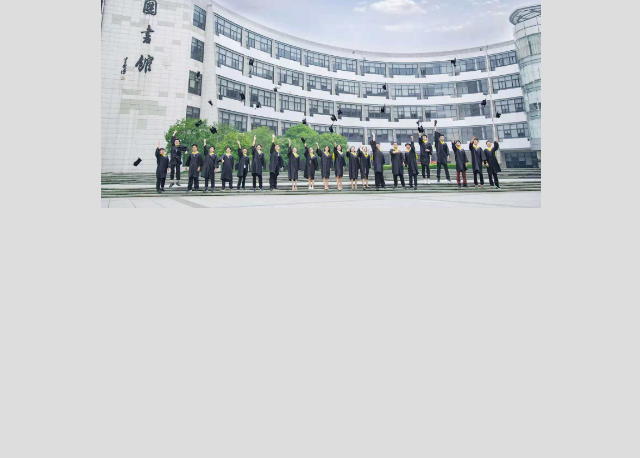
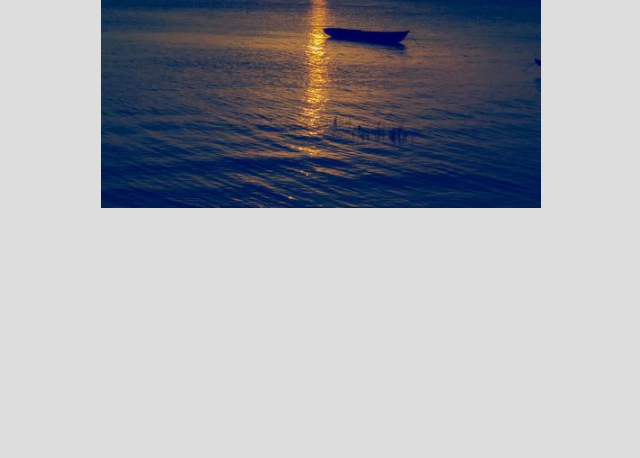
Before and after one commit to yyeexin/bilibili-html-demo, a plain HTML site: page FloatPhoto.html in a window 1280 px wide. Shown: the part 342-800 px from the top of the page, without its empty margins (319-959 px from the left). Drawn offline with Linux system fonts and the light colour scheme.

Commit message:
change image

```diff
--- a/FloatPhoto.html
+++ b/FloatPhoto.html
@@ -94,7 +94,7 @@
 	</head>
 	<body>
 		<div class="image middle">
-			<img src="./images/libiary.jpg" alt="" />
+			<img src="./images/river.jpg" alt="" />
 			<div class="image-content">
 				<h1>Image Title</h1>
 				<div class="icons">
```
Also changed, not shown: images/libiary.jpg (deleted), images/river.jpg (added).
